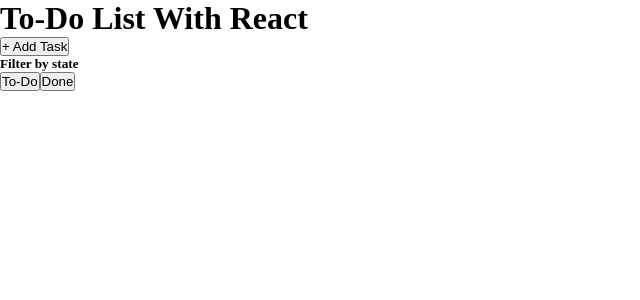
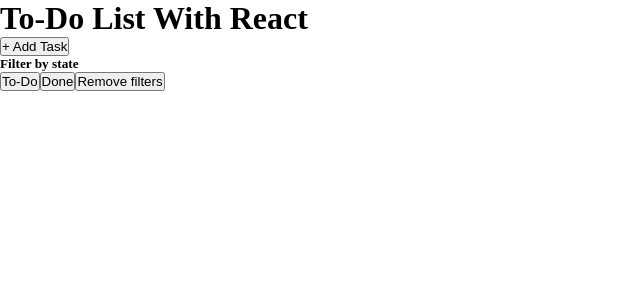
Before and after one commit to JoseDeyvid/ToDoList-Contexts-Reducers-Sass, a React (Vite) app: page / in a window 1280 px wide. Both pictures are taken after a click on the button "Done". Shown: the top 300 px of the page, without its empty margins (0-640 px from the left). Built offline with nearby package versions, Linux system fonts and the light colour scheme.

Commit message:
Implementar logica dos filtros

```diff
--- a/src/App.tsx
+++ b/src/App.tsx
@@ -1,4 +1,4 @@
-import { useState } from 'react'
+import { useEffect, useState } from 'react'
 import styles from './App.module.scss'
 
 // Components
@@ -11,13 +11,30 @@ import ModalAddTask from './components/ModalAddTask'
 function App() {
 
   const [tasks, setTasks] = useState<TaskModel[]>([]);
+  const [filter, setFilter] = useState('all')
+  const [filteredTasks, setFilteredTasks] = useState<TaskModel[]>(tasks);
   const [modalIsActive, setModalIsActive] = useState(false);
+
+  useEffect(() => {
+    switch (filter) {
+
+      case "done":
+        setFilteredTasks(tasks.filter((task) => task.done))
+        break
+      case "todo":
+        setFilteredTasks(tasks.filter((task) => !task.done))
+        break
+
+      default:
+        setFilteredTasks(tasks.filter((task) => task))
+    }
+  }, [filter, tasks])
   return (
     <div className={styles.app}>
       <Header setModalIsActive={setModalIsActive} />
       <main>
-        <Filter />
-        <List tasks={tasks} setTasks={setTasks} />
+        <Filter filter={filter} setFilter={setFilter} />
+        <List tasks={filteredTasks} setTasks={setTasks} />
         {modalIsActive && <ModalAddTask setModalIsActive={setModalIsActive} tasks={tasks} setTasks={setTasks} />}
       </main>
     </div>
--- a/src/components/Filter.tsx
+++ b/src/components/Filter.tsx
@@ -1,13 +1,26 @@
-import React from 'react'
+import React, { useEffect, useState } from 'react'
+import { TaskModel } from '../utils/types'
 
-const Filter = () => {
+type Props = {
+  filter: string
+  setFilter: React.Dispatch<React.SetStateAction<string>>,
+}
+
+const Filter = ({ filter, setFilter }: Props) => {
+
+  const changeFilterHandler = (newFilter: string) => {
+
+    setFilter(newFilter);
+  }
+
   return (
     <div>
-        <h5>Filter by state</h5>
-        <div>
-            <button>To-Do</button>
-            <button>Done</button>
-        </div>
+      <h5>Filter by state</h5>
+      <div>
+        <button onClick={() => changeFilterHandler("todo")}>To-Do</button>
+        <button onClick={() => changeFilterHandler("done")}>Done</button>
+        {(filter === "done" || filter === "todo") && <button onClick={() => changeFilterHandler("all")}>Remove filters</button>}
+      </div>
     </div>
   )
 }
```
Also changed, not shown: src/components/List.tsx (+4 -3 lines).
